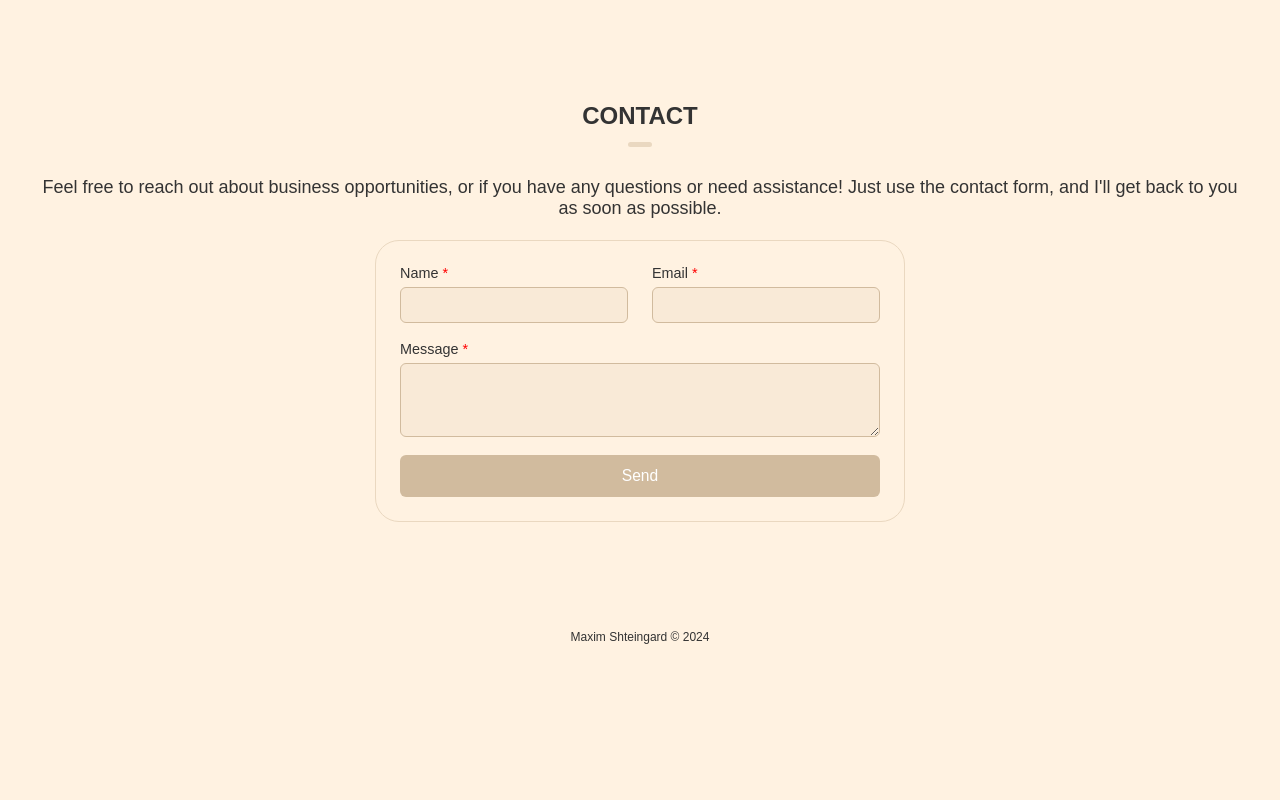
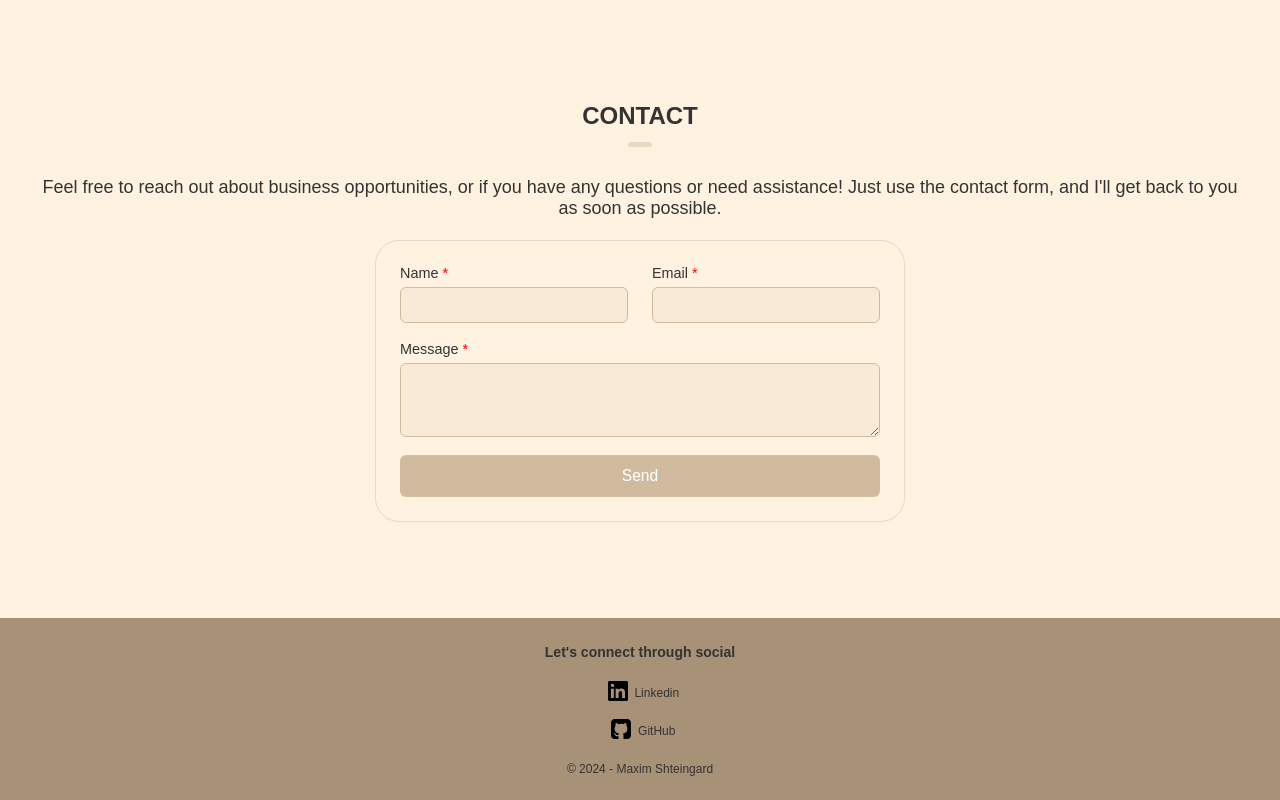
Before and after one commit to Sparkiee/sparkiee.github.io, a plain HTML site: page index.html in a window 1280 px wide. Shown: the part 2378-3178 px from the top of the page. Before the commit the page ends 3070 px from the top, so only its background shows below. Drawn offline with Linux system fonts and the light colour scheme; a web font is replaced by a local one.

Commit message:
footer updates

```diff
--- a/index.html
+++ b/index.html
@@ -299,7 +299,28 @@
       </div>
     </section>
     <footer>
-      <p>Maxim Shteingard &copy; 2024</p>
+      <h3>Let's connect through social</h3>
+      <!-- <div class="social-links"> -->
+      <!-- <div class="social">
+          <a href="https://www.linkedin.com/in/maxim-shteingard">
+            <img src="./assets/linkedin4.svg" alt="linkedin" />
+          </a>
+        </div> -->
+      <div class="footer-social-links">
+        <div class="footer-social">
+          <a href="https://www.linkedin.com/in/maxim-shteingard">
+            <img src="./assets/linkedin4.svg" alt="linkedin" />
+          </a>
+          <p>Linkedin</p>
+        </div>
+        <div class="footer-social">
+          <a href="https://github.com/Sparkiee">
+            <img src="./assets/github2.svg" alt="github" />
+          </a>
+          <p>GitHub</p>
+        </div>
+      </div>
+      <p>&copy; 2024 - Maxim Shteingard</p>
     </footer>
     <script src="main.js"></script>
   </body>
--- a/styles.scss
+++ b/styles.scss
@@ -527,10 +527,30 @@ section:not(:first-of-type) {
 footer {
   width: 100%;
   text-align: center;
-  // display: flex;
-  // justify-content: center;
+  background-color: #A79277;
   bottom: 10rem;
-  padding-bottom: 3rem;
+  padding: 1rem 0;
+
+  .footer-social-links {
+    display: flex;
+    flex-direction: column;
+    // padding-top: 1rem;
+    .footer-social {
+      display: flex;
+      flex-direction: row;
+      justify-content: center;
+      align-items: center;
+    }
+    img {
+      width: 2rem;
+      max-height: 2rem;
+      padding: 0rem 0.4rem;
+      transition: transform 0.2s ease-in-out;
+      &:hover {
+        transform: scale(1.1);
+      }
+    }
+  }
 }
 
 @media screen and (max-width: 1680px) {
```
Also changed, not shown: styles.css, 1 other file.
